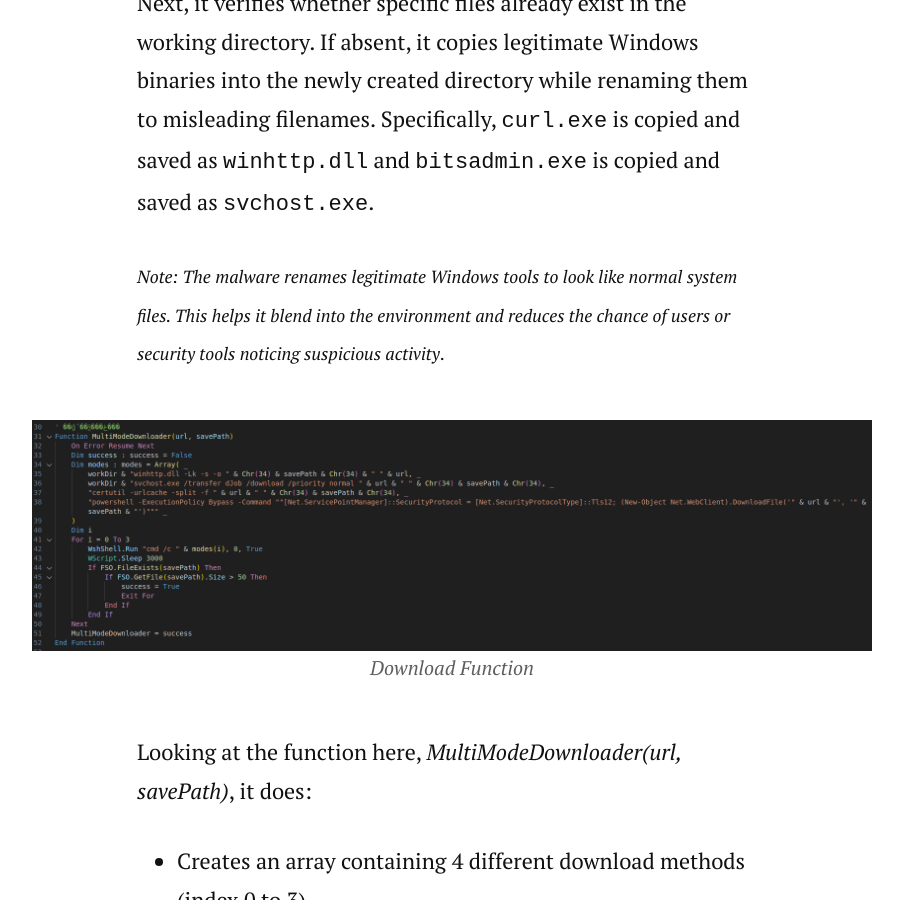
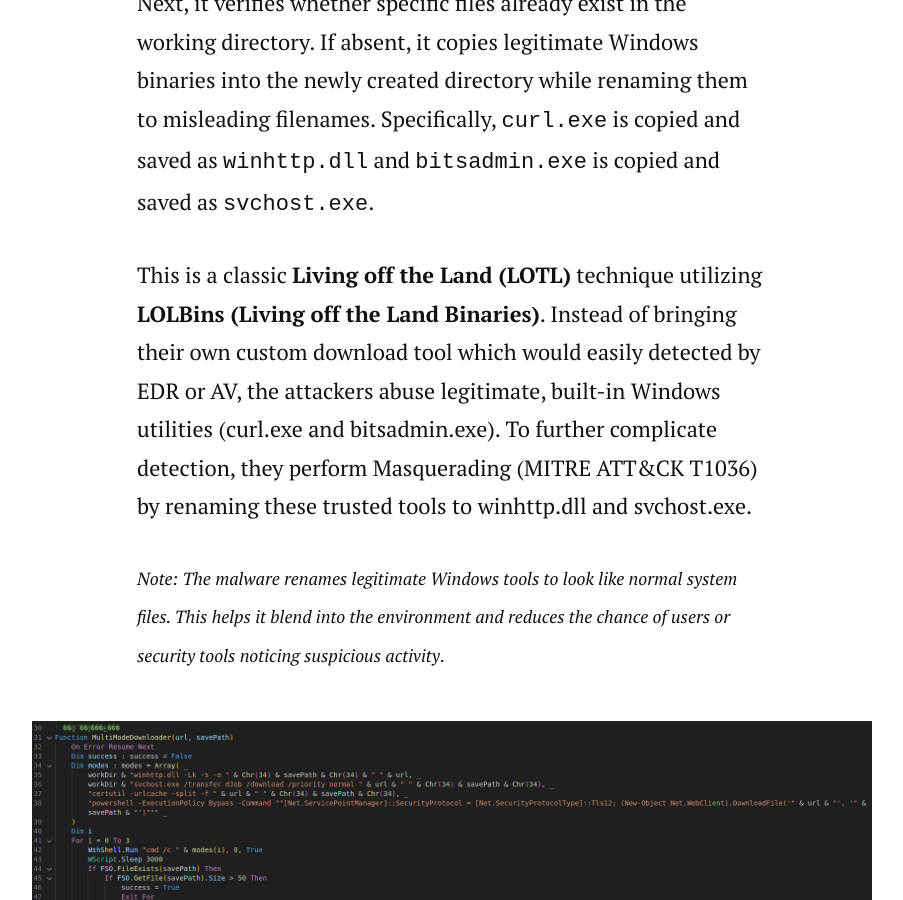
Before and after one commit to HareezIshraf5/hareezishraf5.github.io, a Jekyll site: the page built from _posts/2026-05-17-WhatsappAttackChain.markdown, in a window 1280 px wide and 900 px high, scrolled down 5400 px. Shown: the whole window, without its empty margins (188-1091 px from the left). Built offline with Jekyll 4.4.1, drawn with Linux system fonts in a browser that asks for light colours; nearby versions of some CDN libraries; some of the changed text lies outside the part shown.

Commit message:
update blog-LOLBIN

```diff
--- a/_posts/2026-05-17-WhatsappAttackChain.markdown
+++ b/_posts/2026-05-17-WhatsappAttackChain.markdown
@@ -15,7 +15,7 @@
 	<figcaption>Attack Overview</figcaption>
 </figure>
 
-
+<!-- Stage 1 -->
 <div align="center">
     <h4><b>Stage 1: Payload Delivery and Execution via WhatsApp</b></h4>
 </div>
@@ -52,6 +52,8 @@
 Then, it checks whether the designated working directory exists and creates it if necessary. After creation, the folder attribute is modified to make it hidden, reducing visibility to the user and helping conceal malicious activity and the payloads. (Attributes=2 means File or folder is hidden). So, `C:\ProgramData\58299\\` will be invisible.
 
 Next, it verifies whether specific files already exist in the working directory. If absent, it copies legitimate Windows binaries into the newly created directory while renaming them to misleading filenames. Specifically, `curl.exe` is copied and saved as `winhttp.dll` and `bitsadmin.exe` is copied  and saved as `svchost.exe`.
+
+This is a classic **Living off the Land (LOTL)** technique utilizing **LOLBins (Living off the Land Binaries)**. Instead of bringing their own custom download tool which would easily detected by EDR or AV, the attackers abuse legitimate, built-in Windows utilities (curl.exe and bitsadmin.exe). To further complicate detection, they perform Masquerading (MITRE ATT&CK T1036) by renaming these trusted tools to winhttp.dll and svchost.exe.
 
 <small>_Note: The malware renames legitimate Windows tools to look like normal system files. This helps it blend into the environment and reduces the chance of users or security tools noticing suspicious activity_.</small>
 
@@ -91,6 +93,7 @@
 
 Note: Chr(34) = “ from ascii
 
+The *MultiModeDownloader* function is essentially a built-in LOLBAS execution matrix. By rotating through four distinct native Windows mechanisms (*curl*, *BITSAdmin*, *certutil*, and *PowerShell*), the malware ensures fallback reliability. If an EDR block style restricts one LOLBin (blocking certutil outbound web requests), the script seamlessly cycles to the next LOTL method to pull down the next-stage payload.
 
 <figure>
 	<img src="/assets/img/Whatsapp Attack Chain/Stage 1/3.png" alt="">
@@ -212,6 +215,8 @@
 - /i → install MSI package
 - /quiet → execute silently without UI
 - /norestart → prevent automatic reboot
+
+`msiexec.exe` is a highly leveraged LOLBin commonly abused for defensive evasion. Because it is a trusted Microsoft process responsible for system installations, running the malicious package silently through it allows the installation phase to bypass standard execution restrictions and run under a highly trusted context.
 
 The script then uses ShellExecute() with the runas verb to request admin privileges and execute the MSI in hidden mode.
 
```
